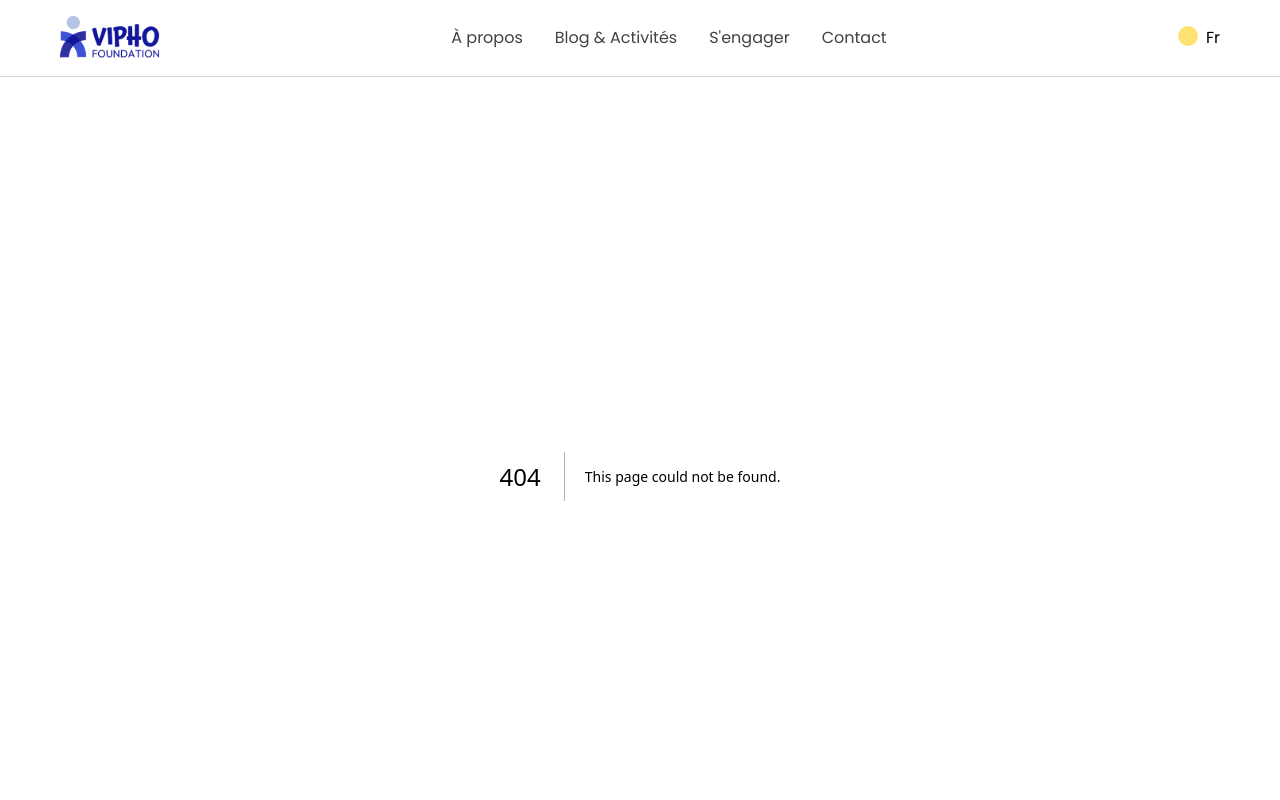
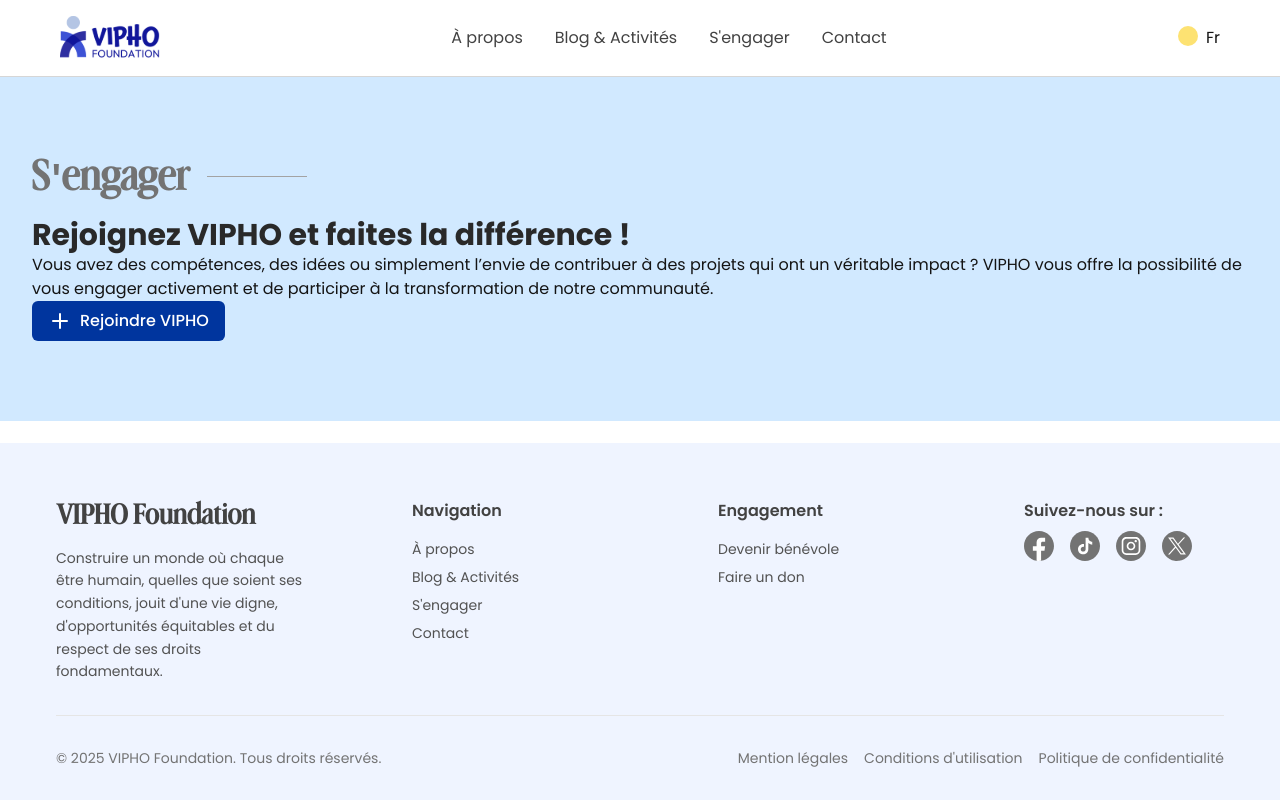
Before and after one commit to Salimkaneki/viphofoundation.com, a Next.js app: page /s-engager in a window 1280 px wide. Before the commit this address had no page. Shown: the top 800 px of the page. Built offline with nearby package versions, Linux system fonts and the light colour scheme.

Commit message:
feat: update button component and test page

```diff
--- /dev/null
+++ b/app/(nav-pages)/s-engager/page.tsx
@@ -0,0 +1,26 @@
+import { SectionHeader } from "@/components/sections";
+import Button from "@/components/ui/button";
+import { Plus } from "lucide-react";
+
+ export default function engagerPage() {
+    return (
+      <div className="w-full">
+        <section className="bg-primary-100 py-20 px-8">
+            <div className="flex gap-5 flex-col">
+                <SectionHeader title="S'engager" className="" />
+                <h1 className="text-3xl font-bold text-gray-800">Rejoignez VIPHO et faites la différence !</h1>
+            </div>
+
+            <div className="">
+                <p className="">Vous avez des compétences, des idées ou simplement l’envie de contribuer à des projets qui ont un véritable impact ? VIPHO vous offre la possibilité de vous engager activement et de participer à la transformation de notre communauté.</p>
+                <Button
+                  label="Rejoindre VIPHO"
+                  icon={<Plus />}
+                  bgColor="bg-primary-900"
+
+                />
+            </div>
+        </section>
+      </div>
+    );
+  }
--- a/app/test/page.tsx
+++ b/app/test/page.tsx
@@ -1,6 +1,8 @@
 'use client';
 import React, { useState } from "react";
 import Breadcrumb from "@/components/breadcrumb";
+import Button from "@/components/ui/button";
+import { Heart, Star, Save } from "lucide-react";
 
 export default function TestPage() {
   const breadcrumbItems = [
@@ -13,6 +15,15 @@
       <Breadcrumb
         items={breadcrumbItems}
       />
+      <div className="mt-8">
+        <h2 className="text-xl font-bold mb-4">Test du Bouton</h2>
+        <Button label="Cliquez-moi" onClick={() => alert('Bouton cliqué !')} />
+        <Button label="Avec icône" icon={<Heart />} onClick={() => console.log('Heart clicked')} />
+        <Button label="Bouton vert" bgColor="bg-green-500" textColor="text-white" icon={<Star />} />
+        <Button label="Bouton rouge" bgColor="bg-red-500" textColor="text-black" icon={<Save />} />
+        <Button label="Désactivé" disabled />
+        <Button label="Type submit" type="submit" bgColor="bg-blue-500" />
+      </div>
     </div>
   );
 }
--- /dev/null
+++ b/components/ui/button.tsx
@@ -0,0 +1,34 @@
+interface ButtonProps extends React.ButtonHTMLAttributes<HTMLButtonElement> {
+  label: string;
+  icon?: React.ReactNode;
+  bgColor?: string;
+  textColor?: string;
+}
+
+export default function Button({
+  label,
+  icon,
+  bgColor = "bg-primary-500",
+  textColor = "text-white",
+  className = "",
+  ...props
+}: ButtonProps) {
+  return (
+    <button
+      className={`
+        px-4 py-2
+        rounded-md
+        font-medium
+        inline-flex items-center
+        transition-all duration-200
+        ${bgColor} ${textColor}
+        hover:rounded-none
+        ${className}
+      `}
+      {...props}
+    >
+      {icon && <span className={`mr-2 flex items-center ${textColor}`}>{icon}</span>}
+      {label}
+    </button>
+  );
+}
```
